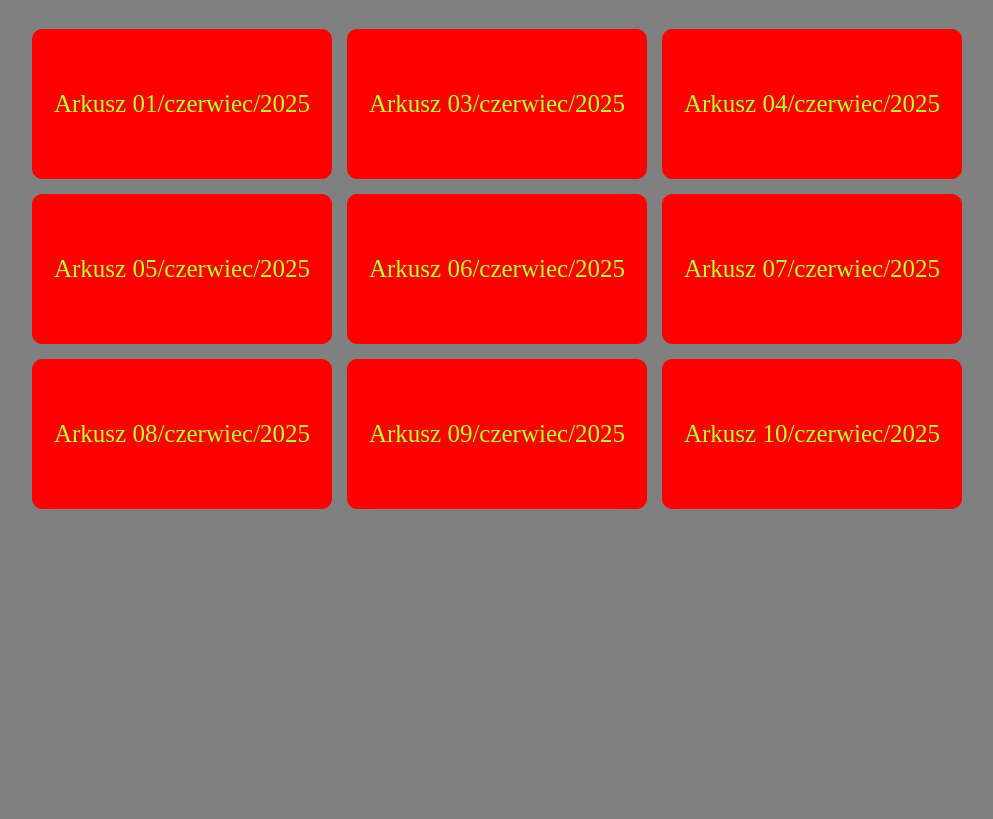
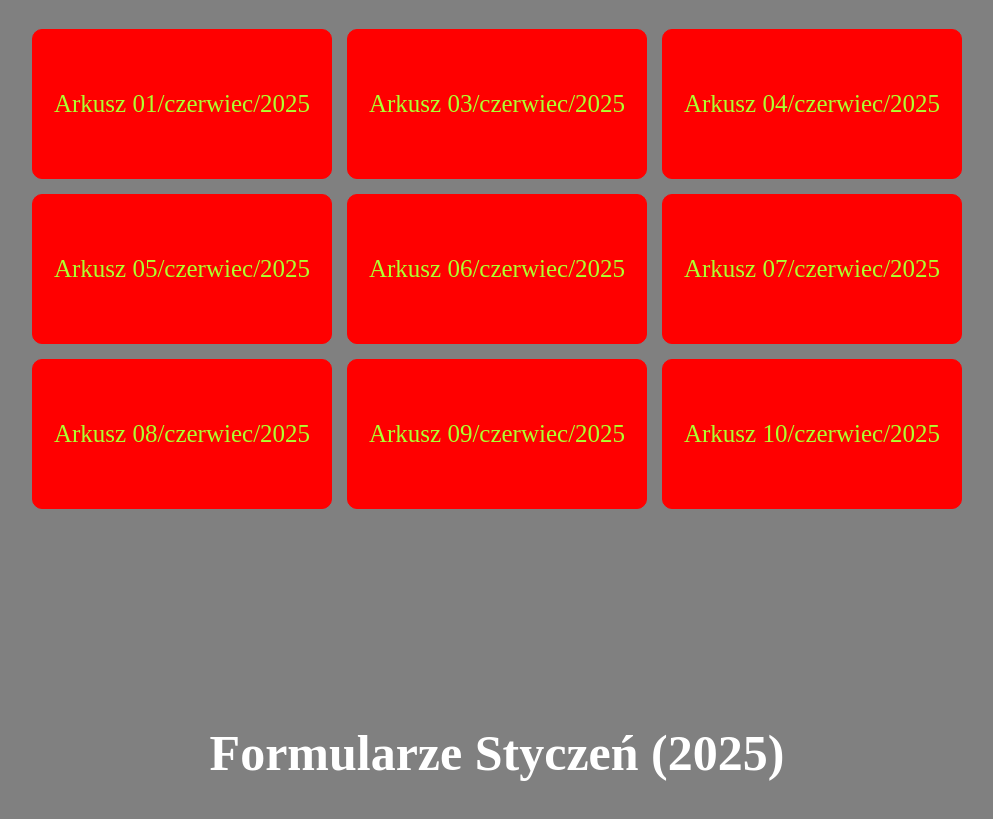
Before and after one commit to AkaNGW1/formularze_arkusze, a plain HTML site: page index.html in a window 1280 px wide. Shown: the part 129-948 px from the top of the page, without its empty margins (143-1136 px from the left). Before the commit the page ends 811 px from the top, so only its background shows below. Drawn offline with Linux system fonts and the light colour scheme.

Commit message:
Update index.html

```diff
--- a/index.html
+++ b/index.html
@@ -22,7 +22,7 @@
         <a href="arkusz9/index.html" class="link">Arkusz 09/czerwiec/2025</a>
         <a href="arkusz10/index.html" class="link">Arkusz 10/czerwiec/2025</a>
     </div>
-
+    <h3>Formularze Styczeń (2025)</h3>
 
 </body>
 </html>
```
